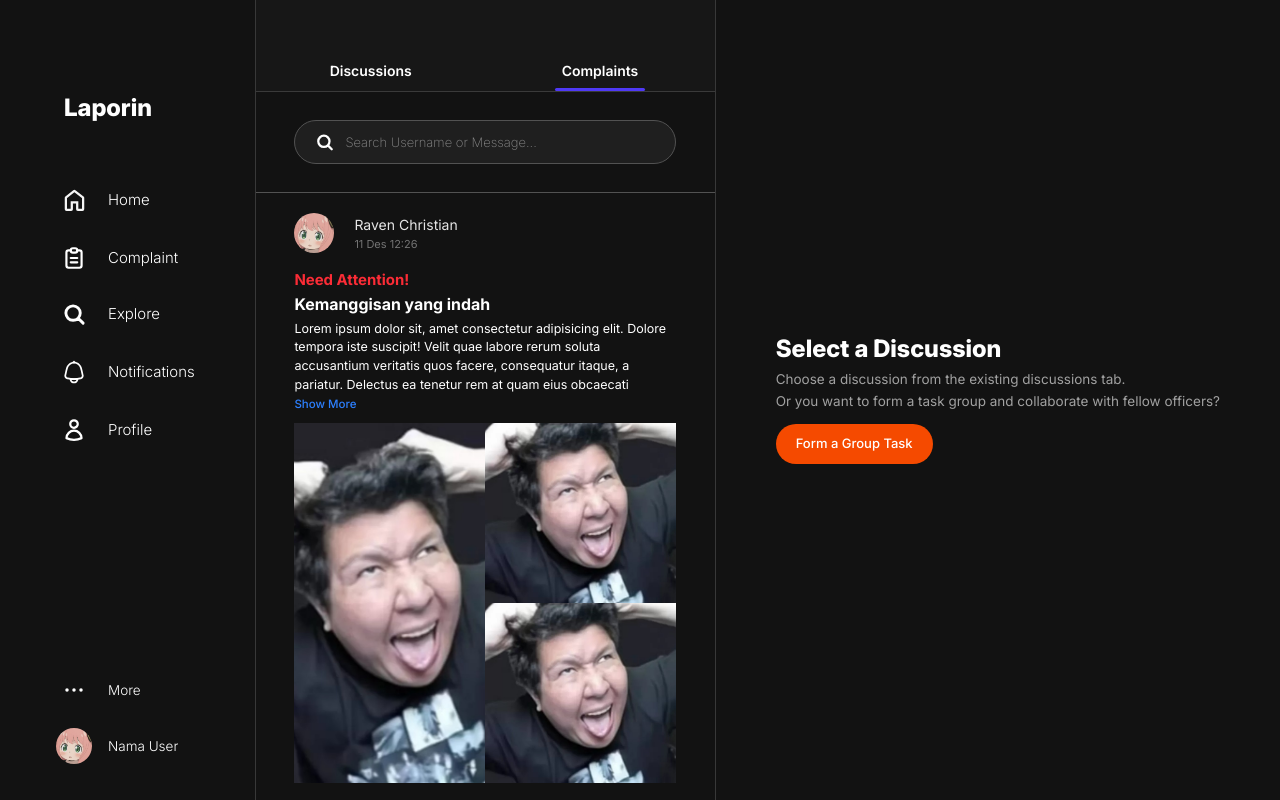
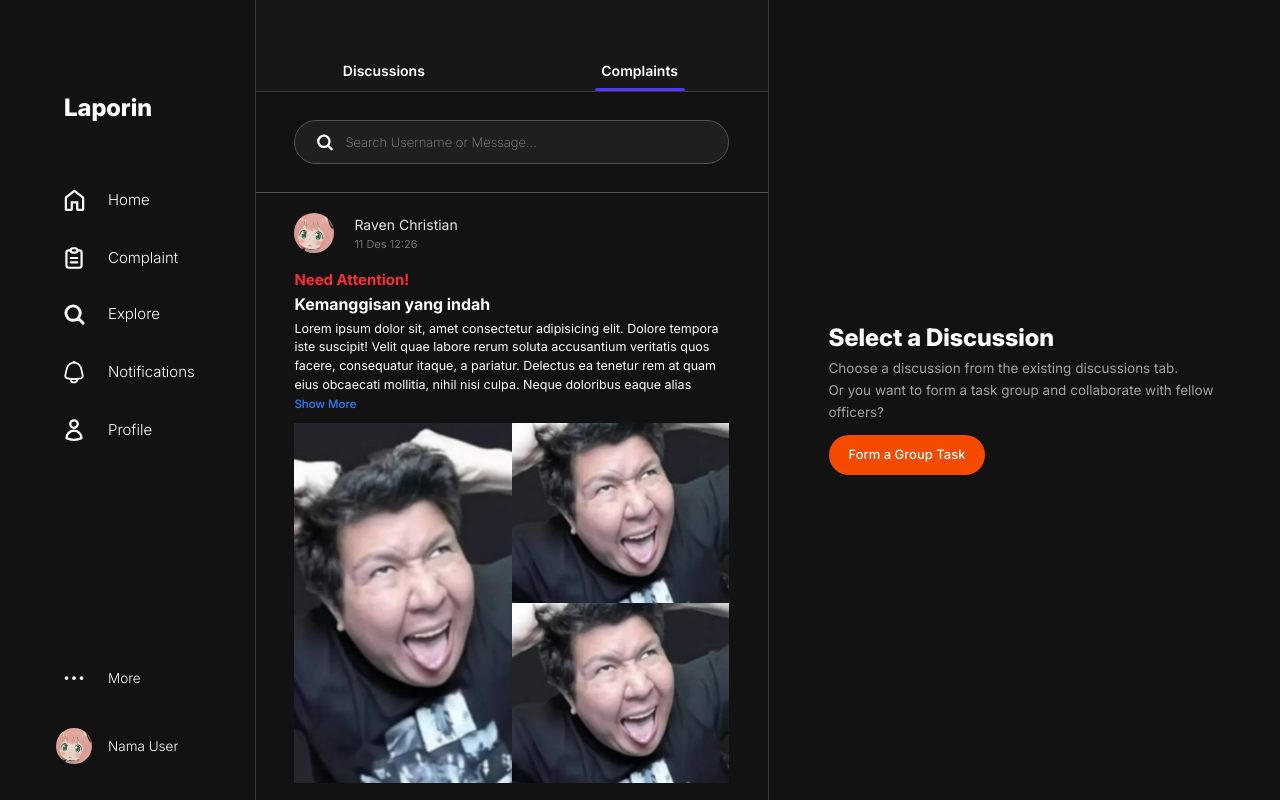
Before and after one commit to ravenchrstn/Laporin, a React (Vite) app in the folder Frontend/: page / in a window 1280 px wide. Shown: the top 800 px of the page. Built offline with nearby package versions, Linux system fonts and the light colour scheme.

Commit message:
menyelesaikan manage complaints page

```diff
--- a/Frontend/src/components/LeftSidebar.jsx
+++ b/Frontend/src/components/LeftSidebar.jsx
@@ -1,19 +1,84 @@
 import User from './icons/User';
 import Ellipsis from './icons/Ellipsis';
+import Settings from './icons/Settings';
+import Upvote from './icons/Upvote';
+import Bookmark from './icons/Bookmark';
+import Sun from './icons/Sun';
+import { RightLeftArrow } from './icons/Arrow';
+import Logout from './icons/Logout';
+import { useEffect, useState } from 'react';
 
 export default function LeftSidebar({className, userMenusWithProps, adminMenusWithProps}) {
+    const [isEllipsisMenuOpened, setIsEllipsisMenuOpened] = useState(false);
+
+    const ellipsisMenus = [
+        {
+            name: "Settings",
+            image: <Settings className="size-5 my-auto"/>
+        },
+        {
+            name: "Saved",
+            image: <Bookmark className="size-5 my-auto"/>
+        },
+        {
+            name: "Upvoted",
+            image: <Upvote className="size-5 my-auto"/>
+        },
+        {
+            name: "Switch to Light Mode",
+            image: <Sun className="size-5 my-auto"/>
+        },
+        {
+            name: "Switch Accounts",
+            image: <RightLeftArrow className="size-5 my-auto g-red-500"/>
+        },
+        {
+            name: "Logout",
+            image: <Logout className="size-5 my-auto"/>
+        }
+    ]
+
     const bottomMenus = [
         {
             name: "More",
-            image:
-            <div className="bg-r">
-                <div></div>
-                <Ellipsis className="mx-auto size-7"/>
-            </div>
+            menu: (name) => (
+                <>
+                    <div className={`absolute flex flex-col text-[15px] font-semibold rounded-xl bg-charcoal-black left-0 bottom-110/100 w-65 h-fit shadow-neutral-600 shadow-[0px_0px_12px_1px] z-999  ${isEllipsisMenuOpened? "flex" : "hidden"}`}>
+                        {ellipsisMenus.map((item) => (
+                            <div className="flex gap-6 last:rounded-b-xl first:rounded-t-xl hover:bg-neutral-600/60 transition px-6 py-3 cursor-pointer">
+                                {item.image}
+                                <span>{item.name}</span>
+                            </div>
+                        ))}
+                    </div>
+
+                    <button className="relative w-9 aspect-1/1 my-auto xl:my-0 cursor-pointer hover:bg-neutral-600/60 xl:pointer-events-none transition mx-auto g-green-500 rounded-full"
+                        onClick={() => {
+                            if (isEllipsisMenuOpened) setIsEllipsisMenuOpened(false)
+                            else setIsEllipsisMenuOpened(true)
+                        }}>
+                        <Ellipsis className="mx-auto size-7.5"/>
+                    </button>
+                    <p className="hidden g-blue-200 my-auto items-center cursor-pointer
+                    xl:flex">
+                        {name}
+                    </p>
+                </>
+            )
         },
         {
             name: "Nama User",
-            image: <User/>
+            menu: (name) => (
+                <>
+                    <div className="my-auto mx-auto xl:my-0 cursor-pointerrounded-full xl:p-0">
+                        <User className="size-9"/>
+                    </div>
+                    <p className="hidden g-blue-200 my-auto items-center cursor-pointer
+                        xl:flex">
+                        {name}
+                    </p>
+                </>
+            )
         }
     ]
 
@@ -28,7 +93,7 @@ export default function LeftSidebar({className, userMenusWithProps, adminMenusWi
                             <li key={item.name} className="flex gap-4 transition">
                                 <div className="flex w-8/10 rounded-full cursor-pointer aspect-1/1 mx-auto
                                 xl:py-4 xl:pl-3 xl:pr-6 xl:w-fit xl:aspect-auto xl:ml-11 xl:gap-4
-                                hover:bg-neutral-700/50 transition">
+                                hover:bg-neutral-600/60 transition">
                                     <div className="w-9 flex justify-center mx-auto">
                                         <item.image className={item.props}/>
                                     </div>
@@ -40,25 +105,22 @@ export default function LeftSidebar({className, userMenusWithProps, adminMenusWi
                             </li>
                         ))}
                     </ul>
-                    <ul className="flex flex-col mb-7 gap-2 text-[13.5px] text-white font-light">
+                    <ul className="flex flex-col mb-7 gap-4 text-[13.5px] text-white font-light">
                         {bottomMenus.map((item) => {
-                            let widthSelection = "w-8/10";
-                            if (item.name === bottomMenus[1].name) widthSelection = "w-9/10";
                             return (
                                 <li key={item.name} className="flex">
-                                    <div className={`${widthSelection} flex mx-auto justify-center cursor-pointer rounded-full aspect-1/1 g-red-500
-                                    xl:ml-11 xl:py-2 xl:pl-3 xl:pr-6 xl:w-fit xl:aspect-auto xl:gap-4 hover:bg-neutral-700/50 transition`}>
-                                        <div className="w-9 my-auto xl:my-0 g-green-500">
-                                            {item.image}
-                                        </div>
-                                        <p className="hidden g-blue-200 items-center cursor-pointer
-                                        xl:flex">
-                                            {item.name}
-                                        </p>
-                                    </div>
+                                    <button className={`w-7/10 flex relative g-red-500 mx-auto transition
+                                    xl:hover:bg-neutral-600/60 xl:cursor-pointer xl:rounded-full
+                                    xl:ml-11 xl:py-2 xl:pl-3 xl:pr-6 xl:w-fit xl:aspect-auto xl:gap-4`} onClick={ () => {
+                                        //  && window.innerWidth >= 1024
+                                        setIsEllipsisMenuOpened(false);
+                                        if (item.name === "More" && !isEllipsisMenuOpened) setIsEllipsisMenuOpened(true);
+                                    }}>
+                                        {item.menu(item.name)}
+                                    </button>
                                 </li>
-                            );
-                            })}
+                            )
+                        })}
                     </ul>
                 </nav>
             </div>
--- /dev/null
+++ b/Frontend/src/components/icons/Arrow.jsx
@@ -0,0 +1,42 @@
+export function LeftArrow({className}) {
+    return (
+        <svg xmlns="http://www.w3.org/2000/svg" fill="none" viewBox="0 0 24 24" stroke-width="4" stroke="white" className={`${className}`}>
+            <path stroke-linecap="round" stroke-linejoin="round" d="M10.5 19.5 3 12m0 0 7.5-7.5M3 12h18" />
+        </svg>
+    )
+
+
+}
+
+export function RightArrow({className}) {
+    return (
+        <svg xmlns="http://www.w3.org/2000/svg" fill="none" viewBox="0 0 24 24" stroke-width="4" stroke="white" className={`${className}`}>
+            <path stroke-linecap="round" stroke-linejoin="round" d="M13.5 4.5 21 12m0 0-7.5 7.5M21 12H3" />
+        </svg>
+    )
+}
+
+export function LongRightArrow({className}) {
+    return (
+        <svg xmlns="http://www.w3.org/2000/svg" fill="none" viewBox="0 0 24 24" stroke-width="2" stroke="white" className={`${className}`}>
+            <path stroke-linecap="round" stroke-linejoin="round" d="M17.25 8.25 21 12m0 0-3.75 3.75M21 12H3" />
+        </svg>
+    )
+}
+
+export function LongLeftArrow({className}) {
+    return (
+        <svg xmlns="http://www.w3.org/2000/svg" fill="none" viewBox="0 0 24 24" stroke-width="2" stroke="white" class={`${className}`}>
+            <path stroke-linecap="round" stroke-linejoin="round" d="M6.75 15.75 3 12m0 0 3.75-3.75M3 12h18" />
+        </svg>
+    )
+}
+
+export function RightLeftArrow({className}) {
+    return (
+        <svg xmlns="http://www.w3.org/2000/svg" fill="none" viewBox="0 0 24 24" stroke-width="2" stroke="white" class={`${className}`}>
+            <path stroke-linecap="round" stroke-linejoin="round" d="M7.5 21 3 16.5m0 0L7.5 12M3 16.5h13.5m0-13.5L21 7.5m0 0L16.5 12M21 7.5H7.5" />
+        </svg>
+    )
+
+}
--- a/Frontend/src/components/icons/Bookmark.jsx
+++ b/Frontend/src/components/icons/Bookmark.jsx
@@ -1,6 +1,6 @@
 export default function Bookmark({className}) {
     return (
-        <svg xmlns="http://www.w3.org/2000/svg" fill="none" viewBox="0 0 24 24" stroke-width="1.5" stroke="white" className={`${className}`}>
+        <svg xmlns="http://www.w3.org/2000/svg" fill="none" viewBox="0 0 24 24" stroke-width="2" stroke="white" className={`${className}`}>
             <path stroke-linecap="round" stroke-linejoin="round" d="M17.593 3.322c1.1.128 1.907 1.077 1.907 2.185V21L12 17.25 4.5 21V5.507c0-1.108.806-2.057 1.907-2.185a48.507 48.507 0 0 1 11.186 0Z" />
         </svg>
     )
--- /dev/null
+++ b/Frontend/src/components/icons/Logout.jsx
@@ -0,0 +1,10 @@
+export default function Logout({className}) {
+    return (
+        <svg viewBox="0 0 48 48" fill="none" xmlns="http://www.w3.org/2000/svg" className={`${className}`}>
+            <rect width="48" height="48" fill="white" fill-opacity="0.01"/>
+                <path d="M23.9917 6L6 6L6 42H24" stroke="white" stroke-width="4" stroke-linecap="round" stroke-linejoin="round"/>
+                <path d="M33 33L42 24L33 15" stroke="white" stroke-width="4" stroke-linecap="round" stroke-linejoin="round"/>
+                <path d="M16 23.9917H42" stroke="white" stroke-width="4" stroke-linecap="round" stroke-linejoin="round"/>
+        </svg>
+    )
+}
--- /dev/null
+++ b/Frontend/src/components/icons/Settings.jsx
@@ -0,0 +1,9 @@
+export default function Settings({className}) {
+    return (
+        <svg xmlns="http://www.w3.org/2000/svg" fill="none" viewBox="0 0 24 24" stroke-width="2" stroke="white" class={`${className}`}>
+            <path stroke-linecap="round" stroke-linejoin="round" d="M9.594 3.94c.09-.542.56-.94 1.11-.94h2.593c.55 0 1.02.398 1.11.94l.213 1.281c.063.374.313.686.645.87.074.04.147.083.22.127.325.196.72.257 1.075.124l1.217-.456a1.125 1.125 0 0 1 1.37.49l1.296 2.247a1.125 1.125 0 0 1-.26 1.431l-1.003.827c-.293.241-.438.613-.43.992a7.723 7.723 0 0 1 0 .255c-.008.378.137.75.43.991l1.004.827c.424.35.534.955.26 1.43l-1.298 2.247a1.125 1.125 0 0 1-1.369.491l-1.217-.456c-.355-.133-.75-.072-1.076.124a6.47 6.47 0 0 1-.22.128c-.331.183-.581.495-.644.869l-.213 1.281c-.09.543-.56.94-1.11.94h-2.594c-.55 0-1.019-.398-1.11-.94l-.213-1.281c-.062-.374-.312-.686-.644-.87a6.52 6.52 0 0 1-.22-.127c-.325-.196-.72-.257-1.076-.124l-1.217.456a1.125 1.125 0 0 1-1.369-.49l-1.297-2.247a1.125 1.125 0 0 1 .26-1.431l1.004-.827c.292-.24.437-.613.43-.991a6.932 6.932 0 0 1 0-.255c.007-.38-.138-.751-.43-.992l-1.004-.827a1.125 1.125 0 0 1-.26-1.43l1.297-2.247a1.125 1.125 0 0 1 1.37-.491l1.216.456c.356.133.751.072 1.076-.124.072-.044.146-.086.22-.128.332-.183.582-.495.644-.869l.214-1.28Z" />
+        <path stroke-linecap="round" stroke-linejoin="round" d="M15 12a3 3 0 1 1-6 0 3 3 0 0 1 6 0Z" />
+        </svg>
+
+    )
+}
--- /dev/null
+++ b/Frontend/src/components/icons/Sun.jsx
@@ -0,0 +1,7 @@
+export default function Sun({className}) {
+    return (
+        <svg xmlns="http://www.w3.org/2000/svg" fill="none" viewBox="0 0 24 24" stroke-width="2" stroke="white" class={`${className}`}>
+            <path stroke-linecap="round" stroke-linejoin="round" d="M12 3v2.25m6.364.386-1.591 1.591M21 12h-2.25m-.386 6.364-1.591-1.591M12 18.75V21m-4.773-4.227-1.591 1.591M5.25 12H3m4.227-4.773L5.636 5.636M15.75 12a3.75 3.75 0 1 1-7.5 0 3.75 3.75 0 0 1 7.5 0Z" />
+        </svg>
+    )
+}
--- a/Frontend/src/components/icons/User.jsx
+++ b/Frontend/src/components/icons/User.jsx
@@ -1,5 +1,5 @@
-export default function User() {
+export default function User({className}) {
     return (
-        <img className="w-full my-auto aspect-1/1 rounded-full cursor-pointer" src="../../../assets/anya.jpg"></img>
+        <img className={`${className} my-auto aspect-1/1 rounded-full cursor-pointer`} src="../../../assets/anya.jpg"></img>
     )
 }
--- a/Frontend/src/components/pages/ManageComplaintsPage.jsx
+++ b/Frontend/src/components/pages/ManageComplaintsPage.jsx
@@ -18,7 +18,7 @@ import PostFooter from "../post/PostFooter";
 import Upvote from "../icons/Upvote";
 import Comment from "../icons/Comment";
 import Bookmark from "../icons/Bookmark";
-import { LongLeftArrow, LongRightArrow } from "../icons/LongArrow";
+import { LeftArrow, RightArrow } from "../icons/Arrow";
 import XMark from "../icons/XMark";
 
 export default function ManageComplaintsPage({userMenusWithProps, adminMenusWithProps}) {
@@ -46,17 +46,17 @@ export default function ManageComplaintsPage({userMenusWithProps, adminMenusWith
     return (
         <div className="g-red-500 font-inter flex flex-col min-h-dvh">
             <main className="screen-831:flex g-red-500">
-                <div className={`${focusImage? "flex" : "hidden"} min-h-dvh fixed top-0 left-0 w-full h-dvh g-red-500 bg-neutral-900/80 justify- z-999`}>
+                <div className={`${focusImage? "flex" : "hidden"} min-h-dvh fixed top-0 left-0 w-full h-dvh g-red-500 bg-neutral-900/80 z-999`}>
                     <ImageFocusFromGrid setFocusImage={setFocusImage}/>
                     <ImageFocusComment chevronClassName="hidden md:flex"/>
                 </div>
                 <LeftSidebar className="xl:w-sidebar-width" userMenusWithProps={userMenusWithProps} adminMenusWithProps={adminMenusWithProps}/>
-                <div className="screen-831:flex-1 min-w-0 lg:w-4/10 border-r-1 border-r-neutral-600/60">
+                <div className="screen-831:flex-1 min-w-0 border-r-1 border-r-neutral-600/60">
                     <TabNavigator activeTab={activeTab} setActiveTab={setActiveTab}/>
                     <Searchbar className="peer-not-placeholder-shown:hidden mt-7 mx-[7.5dvw] screen-630:mx-[12dvw] md:mx-[17.5dvw] screen-831:mx-[20dvw] lg:mx-[3dvw] 2xl:mx-[4dvw]"/>
                     {content[activeTab]}
                 </div>
-                <InfoPanel className="hidden lg:flex"/>
+                <InfoPanel className="hidden flex-1 lg:flex"/>
             </main>
             <Footer userMenusWithProps={userMenusWithProps} adminMenusWithProps={adminMenusWithProps} className="mt-auto"/>
         </div>
@@ -140,13 +140,13 @@ function DiscussionCard({id, setFocusImage}) {
     }, []);
 
     return (
-        <div className="flex mt-8 first:mt-7 last:mb-6 bg-neutral-800/90 rounded-2xl mx-[7.5dvw] screen-630:mx-[12dvw] md:mx-[17.5dvw] screen-831:mx-[20dvw] lg:mx-[3dvw] 2xl:mx-[4dvw]">
+        <div className="flex mt-8 first:mt-7 last:mb-6 bg-neutral-800/40 rounded-2xl mx-[7.5dvw] screen-630:mx-[12dvw] md:mx-[17.5dvw] screen-831:mx-[20dvw] lg:mx-[3dvw] 2xl:mx-[4dvw]">
             {/* <div className="min-w-2 rounded-full g-red-700"></div> */}
             <div className="flex flex-col min-w-0 w-full g-yellow-600">
-                <span className="mt-3 mx-4 text-[19px] font-extrabold text-red-500">
+                <span className="mt-3 mx-6 text-[19px] font-extrabold text-red-500">
                     Need Attention!
                 </span>
-                <div className="mid-top flex g-slate-500 justify-between mx-4 gap-5 g-amber-400">
+                <div className="mid-top flex g-slate-500 justify-between mx-6 gap-5 g-amber-400">
                     <span className="h-fit flex-1 my-auto g-red-500 truncate text-[16px]/5 font-bold g-red-300 hover:text-white-hover transition cursor-pointer">
                         Lorem ipsum dolor sit amet consectetur adipisicing elit. Odit modi ad debitis vel laudantium mollitia omnis, aliquam consequuntur reprehenderit minima.
                     </span>
@@ -157,7 +157,7 @@ function DiscussionCard({id, setFocusImage}) {
                         </label>
                         <div id={`menu-${id}`} className={`absolute right-0 rounded-lg shadow-neutral-600 shadow-[0px_0px_12px_1px] w-70 bg-charcoal-black hidden peer-checked:block z-997 ${additionalMenuProps}`}>
                             {complaintMenus.map((item) => (
-                                <div key={item.Name} className="g-blue-500 flex px-5 gap-5 hover:bg-neutral-600/60 transition py-3.5 first:mt-0">
+                                <div key={item.Name} className="g-blue-500 flex px-5 gap-5 hover:bg-neutral-600/60 transition py-3.5 first:mt-0 first:rounded-t-lg last:rounded-b-lg">
                                     <item.Icon className="size-5 my-auto g-red-500"/>
                                     <span className="flex h-fit g-red-500 justify-center text-[15px] font-semibold my-auto leading-none">{item.Name}</span>
                                 </div>
@@ -166,22 +166,22 @@ function DiscussionCard({id, setFocusImage}) {
                     </div>
                 </div>
                 <div className="flex flex-col mt-1.5 g-blue-500">
-                    <div className="flex g-red-200 gap-4 mx-4 text-neutral-300/70">
+                    <div className="flex g-red-200 gap-4 mx-6 text-neutral-300/70">
                         <span className="leading-none text-[11px] h-fit g-red-500 font-extralight">Reported at: May, 17 2025</span>
                         <span className="leading-none text-[11px] h-fit g-red-500 font-extralight">Deadline at: May, 20 2025</span>
                     </div>
-                    <div className="flex min-w-0 pl-4 pr-5.5 mt-2 p-0.5 gap-2 hover:bg-neutral-600/60 transition cursor-pointer g-red-500 items-center">
+                    <div className="flex min-w-0 pl-6 pr-5.5 mt-2 p-0.5 gap-2 hover:bg-neutral-600/60 transition cursor-pointer g-red-500 items-center">
                         <Response className="size-5 g-red-200" color="white"/>
                         <span className="flex-1 text-[12px]/3 truncate font-light h-fit mb-[1.5px] g-red-200">Lorem ipsum dolor sit amet consectetur, adipisicing elit. Tempora voluptate nesciunt accusamus alias dignissimos, aspernatur laudantium dolores architecto. Consequatur, ut.</span>
                         <span className="font-light text-[10px]/3 h-fit text-neutral-300/60 g-red-500 mb-[3px]">Last Updated: 17.10</span>
                     </div>
                 </div>
-                <ThreeGridImages className="mx-4 mt-2 h-60" setFocusImage={setFocusImage}/>
-                <div className="mid-bottom flex g-blue-500 cursor-pointer hover:bg-neutral-600/60 transition p-4">
+                <ThreeGridImages className="mx-6 mt-2 h-60" setFocusImage={setFocusImage}/>
+                <div className="mid-bottom flex g-blue-500 cursor-pointer hover:bg-neutral-600/60 transition p-6">
                     <img src="../../../assets/anya.jpg" className="w-10 rounded-full aspect-1/1 my-auto mr-4"></img>
                     <div className="flex min-w-0 w-full gap-5 g-purple-400">
                         <div className="flex flex-col min-w-0 justify-between mb-0.5 g-red-200">
-                            <div id="topUserInformation" className="flex g-red-500 items-center gap-2.5">
+                            <div id="topUserInformation" className="flex g-red-500 items-center mt-0.5 gap-2.5">
                                 <div id="userName" className="text-[15px] h-fit font-semibold g-slate-700 leading-none">
                                     Anya Forger
                                 </div>
@@ -234,19 +234,22 @@ function ThreeGridImages({className, setFocusImage}) {
 
 function ImageFocusFromGrid({chevronClassName, setFocusImage}) {
     // kalau ada post, tampilin comment juga
+    // ukuran aspect ratio menentukan attribute props (md:mx-[5dvw]) (md:w-full md:max-w-[900px])
     return (
-        <div className="flex flex-1 justify-center relative items-center g-red-500 w-full md:w-auto">
+        <div className="flex flex-1 justify-center relative items-center g-red-500 md:w-auto">
             <button className="absolute top-2 right-1 p-2 rounded-full g-red-500 cursor-pointer bg-neutral-800/90 hover:bg-neutral-600/50" onClick={() => {setFocusImage(false)}}>
                 <XMark className="size-4"/>
             </button>
-            <div className="absolute left-0 bg-neutral-800 hover:bg-neutral-800/80 cursor-pointer transition rounded-full p-2 stroke-3">
-                <LongLeftArrow className="size-4 w-full g-blue-200" isLeft={true}/>
+            <div className="bg-blue-500 md:mx-[5dvw]">
+                <div className="absolute left-2 top-1/2 bg-neutral-900 hover:bg-neutral-800/80 cursor-pointer transition rounded-full p-2 stroke-3">
+                    <LeftArrow className="size-4 g-blue-200"/>
+                </div>
+                <img src="../../../assets/windahhh.jpg" className="bg-blue-500 md:w-full md:max-w-[900px]"></img>
+                <div className="absolute right-2 top-1/2 bg-neutral-900 hover:bg-neutral-800/80 cursor-pointer transition rounded-full p-2 stroke-3">
+                    <RightArrow className="size-4 g-blue-200"/>
+                </div>
             </div>
-            {/* <BuiltChevron isLeft={true} className={`${chevronClassName} absolute left-0 size-8 g-red-200`}/> */}
-            <img src="../../../assets/anya.jpg" className="w-3/4 md:w-full"></img>
-            <div className="absolute right-0 bg-neutral-800 hover:bg-neutral-800/80 cursor-pointer transition rounded-full p-2 stroke-3">
-                <LongRightArrow className="size-4 w-full g-blue-200" isLeft={false}/>
-            </div>
+
         </div>
     )
 }
@@ -374,19 +377,15 @@ function ComplaintCard({setFocusImage}) {
 
 function InfoPanel({className}) {
     return (
-        <div className={`${className} flex flex-col sticky justify-center mx-15 top-0 h-dvh g-red-500`}>
-            <div className="flex flex-col w-fit g-red-200 h-fit g-red-500">
+        <div className={`${className} flex flex-col sticky justify-center top-0 h-dvh g-red-500`}>
+            <div className="flex flex-col w-fit g-red-200 h-fit mx-15 g-red-100">
                 <span className="title font-extrabold text-2xl leading-none">Select a Discussion</span>
                 <span className="description text-neutral-400 text-[13.5px] leading-none mt-3">Choose a discussion from the existing discussions tab.</span>
                 <span className="text-neutral-400 text-[13.5px]/5.5 mt-1">Or you want to form a task group and collaborate with fellow officers?</span>
             </div>
-            <div className="mt-3 px-5 py-2.5 rounded-full bg-orange-600 w-fit cursor-pointer hover:bg-orange-700 transition">
+            <div className="mt-3 px-5 py-2.5 mx-15 rounded-full bg-orange-600 w-fit cursor-pointer hover:bg-orange-700 transition">
                 <span className="text-[13px] font-medium block">Form a Group Task</span>
             </div>
         </div>
     )
 }
-
-function Complaints() {
-
-}
```
Also changed, not shown: Frontend/src/components/icons/LongArrow.jsx (deleted, +0 -15 lines).
